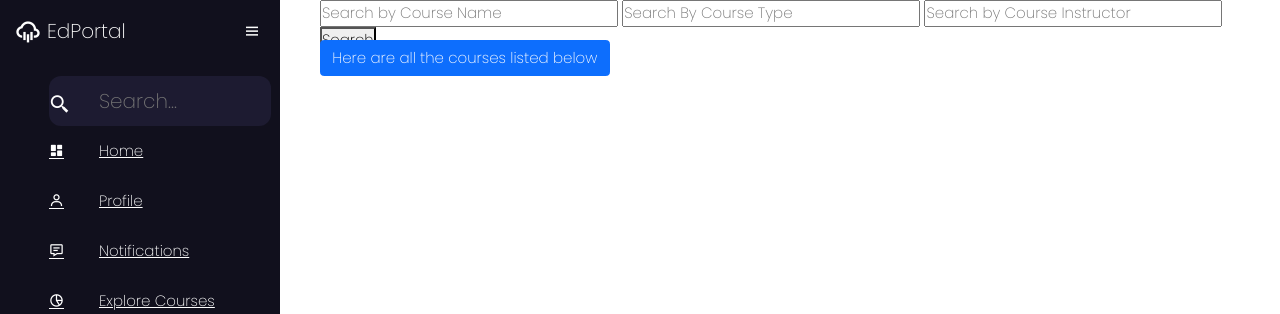
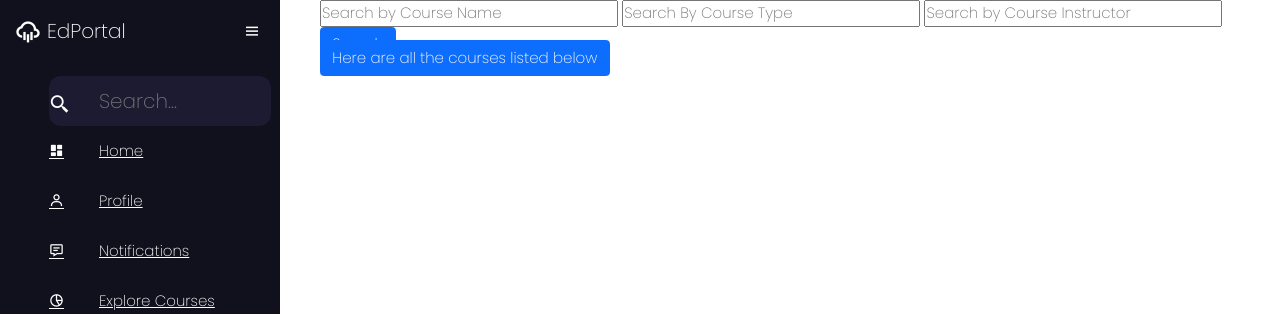
Before and after one commit to SadeepNanda/EdPortal-1, a Django app: template students/templates/students/show_all_courses.html in a window 1280 px wide. Shown: the top 314 px of the page. Run offline with Django 4.2, Linux system fonts and the light colour scheme; the template is opened without the code that fills it, so the values that code supplies are empty; some libraries are stand-ins or nearby versions.

Commit message:
Updated button styles

```diff
--- a/students/templates/students/show_all_courses.html
+++ b/students/templates/students/show_all_courses.html
@@ -100,7 +100,7 @@
         <input name="course_type" placeholder="Search By Course Type">
         <input name="course_instructor" placeholder="Search by Course Instructor">
         <input type="hidden" name="msg" value="Search">
-        <button type="submit">Search</button>
+        <button type="submit" class="btn btn-primary">Search</button>
     </form>
 </div>
 
@@ -130,20 +130,20 @@
                                         {% csrf_token %}
                                         <input type="hidden" name="teacher_id"
                                             value={{crs.course_instructor_id.teacher_id}}>
-                                        <button type="submit">See {{crs.course_instructor_id.name}}'s profile </button>
+                                        <button type="submit" class="btn btn-link">See profile </button>
                                     </form>
                                     <!--<a  href="{% url 'show_teacher_profile' %}">See {{crs.course_instructor_id.name}}'s profile</a>-->
 
                                     <form method="POST" action="{% url 'create_course_request' %}">
                                         {% csrf_token %}
                                         <input type="hidden" name="course_id" value={{crs.course_id}}>
-                                        <button type="submit">Enroll</button>
+                                        <button type="submit" class="btn btn-primary">Enroll</button>
                                     </form>
 
                                     <form method="POST" action="{% url 'course_details' %}">
                                         {% csrf_token %}
                                         <input type="hidden" name="course_id" value={{crs.course_id}}>
-                                        <button type="submit">See course details</button>
+                                        <button type="submit" class="btn btn-link">See course details</button>
                                     </form>
                                 </div>
                             </div>
--- a/students/templates/students/show_my_courses.html
+++ b/students/templates/students/show_my_courses.html
@@ -119,7 +119,7 @@
                                         {% csrf_token %}
                                         <input type="hidden" name="course_id"
                                             value={{course.registered_course_id.course_id}}>
-                                        <button type="submit">See course details</button>
+                                        <button type="submit" class="btn btn-link">See course details</button>
                                     </form>
 
 
--- a/students/templates/students/show_requested_courses.html
+++ b/students/templates/students/show_requested_courses.html
@@ -118,19 +118,19 @@
                                     <form method="POST" action="{% url 'show_teacher_profile' %}">
                                         {% csrf_token %}
                                         <input type="hidden" name="teacher_id" value={{rqt.requested_course_id.course_instructor_id.teacher_id}}>
-                                        <button  type="submit">See {{rqt.requested_course_id.course_instructor_id.name}}'s profile </button>
+                                        <button  type="submit" class="btn btn-info">See profile </button>
                                     </form>
 
                                <form method="POST" action="{% url 'course_details' %}">
                                         {% csrf_token %}
                                         <input type="hidden" name="course_id" value={{rqt.requested_course_id.course_id}}>
-                                        <button  type="submit">See course details</button>
+                                        <button  type="submit" class="btn btn-link">See course details</button>
                                     </form>
                                <form method="POST" action="{% url 'delete_request' %}">
                                         {% csrf_token %}
                                         <input type="hidden" name="access_type" value="student">
                                         <input type="hidden" name="request_id" value={{rqt.id}}>
-                                        <button  type="submit">Delete Request</button>
+                                        <button  type="submit" class="btn btn-danger">Delete Request</button>
                                     </form>
 
 
--- a/teachers/templates/teachers/course_requests.html
+++ b/teachers/templates/teachers/course_requests.html
@@ -111,14 +111,14 @@
                                             {% csrf_token %}
                                             <input type="hidden" name="request_id" value={{course_request.id}}>
                                             <input type="hidden" name="msg" value="Approve">
-                                            <button type="submit" class="btn btn-primary">Approve</button>
+                                            <button type="submit" class="btn btn-success">Approve</button>
                                         </form>
 
                                         <form type="hidden" method="POST" action="{% url 'show_student_profile' %}">
                                             {% csrf_token %}
                                             <span class="tag tag-teal"> {{course_request.requested_student_id.name}}</span>
                                             <button name="student_id"
-                                                value={{course_request.requested_student_id.student_id}}>View Student
+                                                value={{course_request.requested_student_id.student_id}} class="btn btn-link">View Student
                                                 Profile</button>
                                         </form>
 
```
